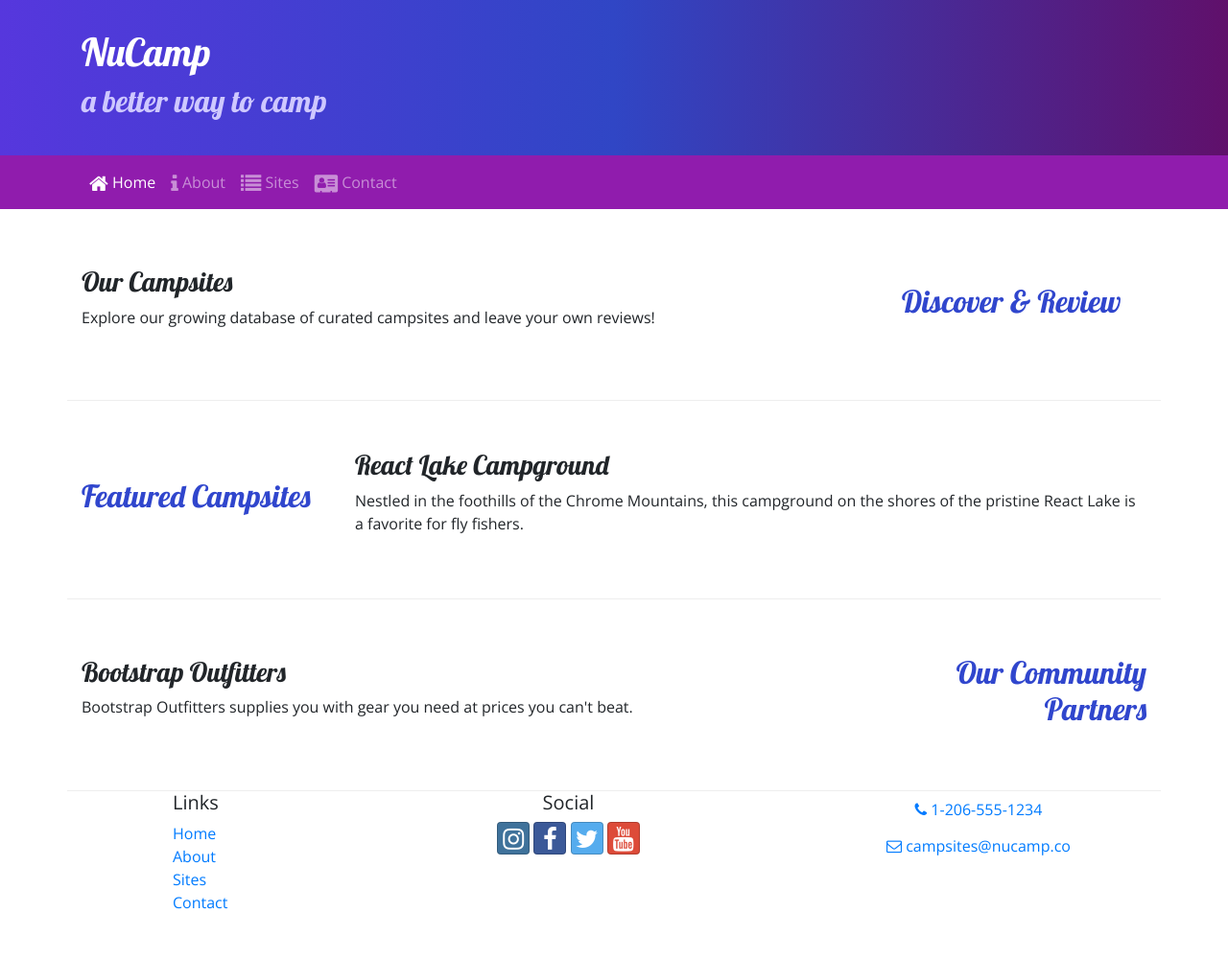
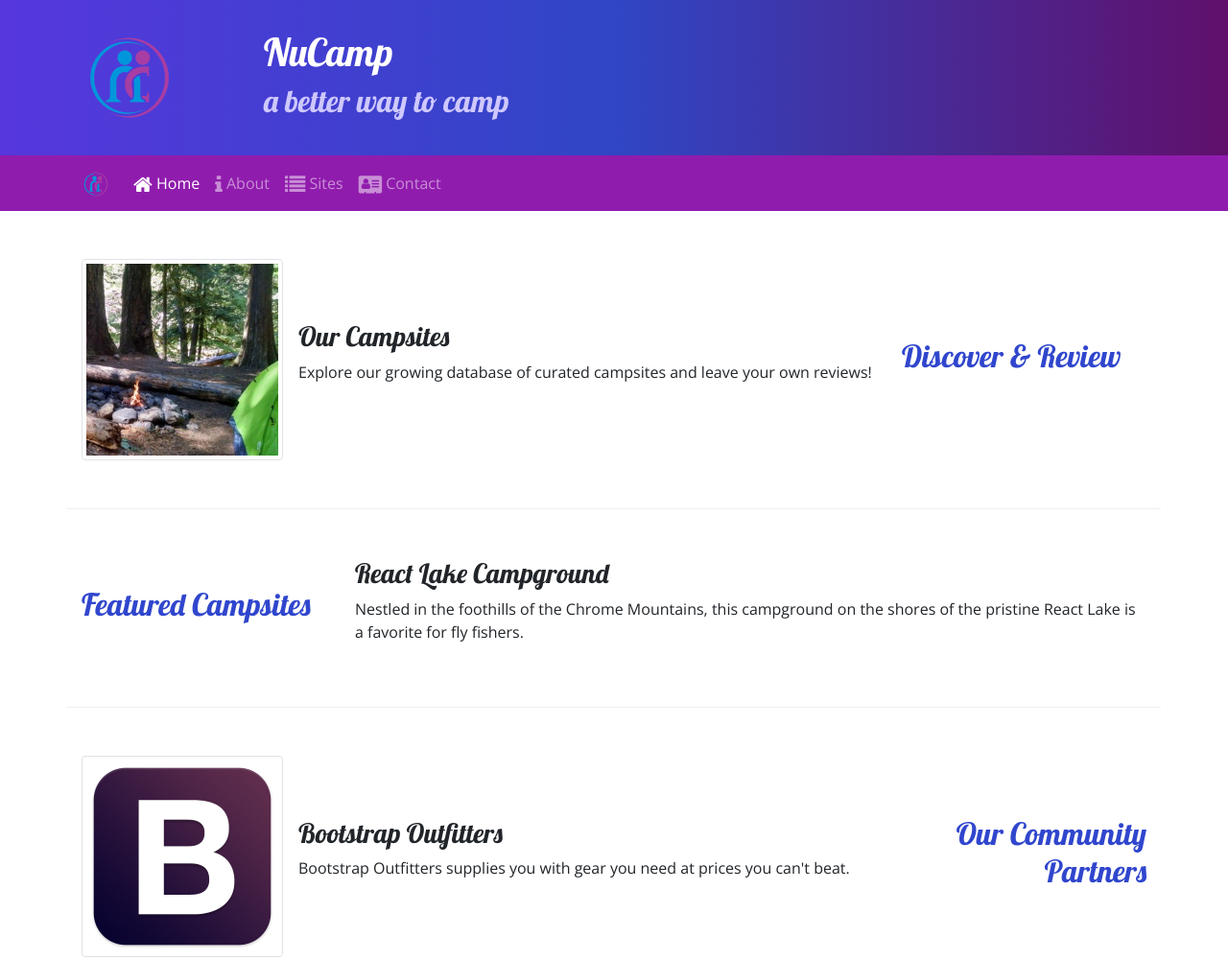
Before and after one commit to domooak/nucamp-site, a website: page index.html in a window 1280 px wide. Shown: the top 1001 px of the page at 96% size. Before the commit the page ends 969 px from the top, so only its background shows below. Drawn offline with nearby package versions, Linux system fonts and the light colour scheme.

Commit message:
Images and Media

```diff
--- a/index.html
+++ b/index.html
@@ -23,6 +23,9 @@
     <header class="jumbotron jumbotron-fluid">
         <div class="container">
             <div class="row">
+                <div class="col-4 col-sm-3 col-md-2 align-self-center">
+                    <img src="img/logo.png" class="img-fluid" />
+                 </div>
                 <div class="col">
                     <h1>NuCamp</h1>
                     <h2>a better way to camp</h2>
@@ -32,7 +35,8 @@
     </header>
     <nav class="navbar navbar-expand-sm navbar-dark sticky-top">
         <div class="container">
-            <button class="navbar-toggler ml-auto" type="button" data-toggle="collapse" data-target="#nucampNavbar">
+            <a class="navbar-brand" href="#"><img src="img/logo.png" height="30" width="30" /></a>
+            <button class="navbar-toggler" type="button" data-toggle="collapse" data-target="#nucampNavbar">
                 <span class="navbar-toggler-icon"></span>
             </button>
             <div class="collapse navbar-collapse" id="nucampNavbar">
@@ -55,9 +59,13 @@
                 <h2 class="test-sm-right">Discover & Review</h2>
             </div>
             <div class="col">
-                <h3>Our Campsites</h3>
-                <p class="d-none d-sm-block">Explore our growing database of curated campsites and leave your own
-                    reviews!</p>
+                <div class="media">
+                    <img class="d-flex mr-3 img-thumbnail" src="img/breadcrumb-trail-thumb.jpg" alt="Breadcrumb Trail" />
+                    <div class="media-body align-self-center">
+                        <h3>Our Campsites</h3>
+                        <p class="d-none d-sm-block">Explore our growing database of curated campsites and leave your own reviews!</p>
+                    </div>
+                </div>
             </div>
         </div>
 
@@ -77,9 +85,13 @@
                 <h2 class="text-sm-right">Our Community Partners</h2>
             </div>
             <div class="col">
-                <h3>Bootstrap Outfitters</h3>
-                <p class="d-none d-sm-block">Bootstrap Outfitters supplies you with gear you need at prices you can't
-                    beat.</p>
+                <div class="media">
+                    <img class="d-flex mr-3 img-thumbnail" src="img/bootstrap-thumb.png" alt="Bootstrap Outfitters" />
+                    <div class="media-body align-self-center">
+                        <h3>Bootstrap Outfitters</h3>
+        				<p class="d-none d-sm-block">Bootstrap Outfitters supplies you with gear you need at prices you can't beat.</p>
+                    </div>
+                </div>
             </div>
         </div>
     </div>
```
Also changed, not shown: aboutus.html (+5 -1 lines), contactus.html (+5 -1 lines), img/bootstrap-thumb.png (added), img/breadcrumb-trail-thumb.jpg (added), img/breadcrumb-trail.jpg (added), img/chrome-river-thumb.jpg (added), img/chrome-river.jpg (added), img/logo.png (added), img/react-lake-thumb.jpg (added), img/react-lake.jpg (added).
